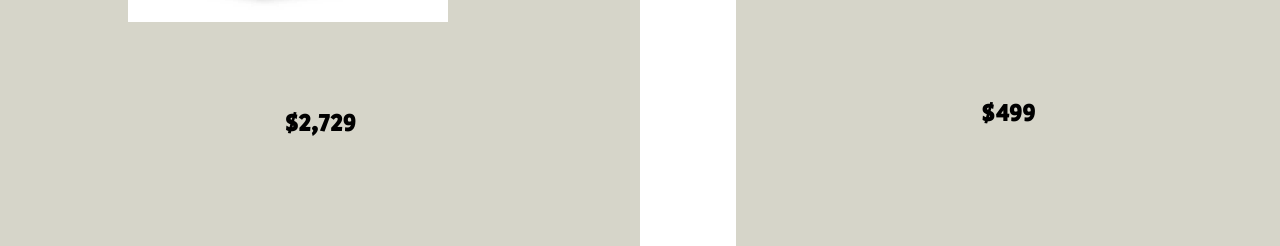
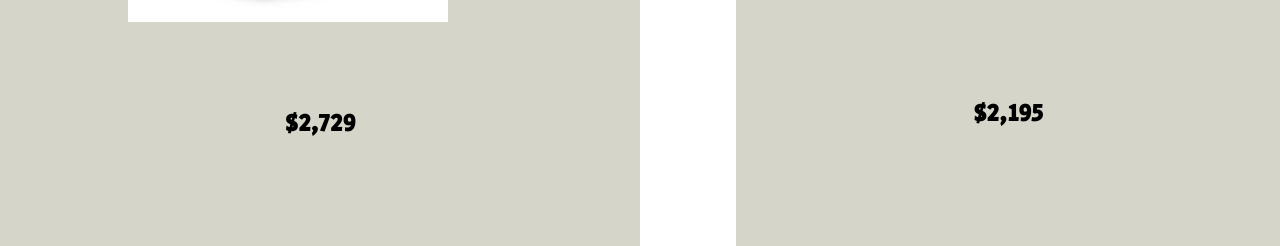
Before and after one commit to tgodkev/shop-app, a React (Create React App) app: page /shop in a window 1280 px wide. Shown: the part 1792-2038 px from the top of the page. Built offline with nearby package versions, Linux system fonts and the light colour scheme.

Commit message:
style changes.

```diff
--- a/public/Style.css
+++ b/public/Style.css
@@ -104,7 +104,7 @@
     }
 
     .one button{
-        height: 80%;
+        height: 60%;
         width: 60%;
         margin-left: 25%;
     }
--- a/src/components/Shop.jsx
+++ b/src/components/Shop.jsx
@@ -55,7 +55,7 @@ import lang from './images/lang.jpg'
                 <div className="four">
                     <h1>lang 36" smoker series'</h1>
                     <img src={lang} alt="" />
-                        <h2>$499</h2>
+                        <h2>$2,195</h2>
                         <h3>The 36" smoker cooker has 6 cubic feet of cooking space and hold approximately 60-72 pounds of food with room to spare.</h3>
                         <button
                         name={'Lang 36"'}
```
